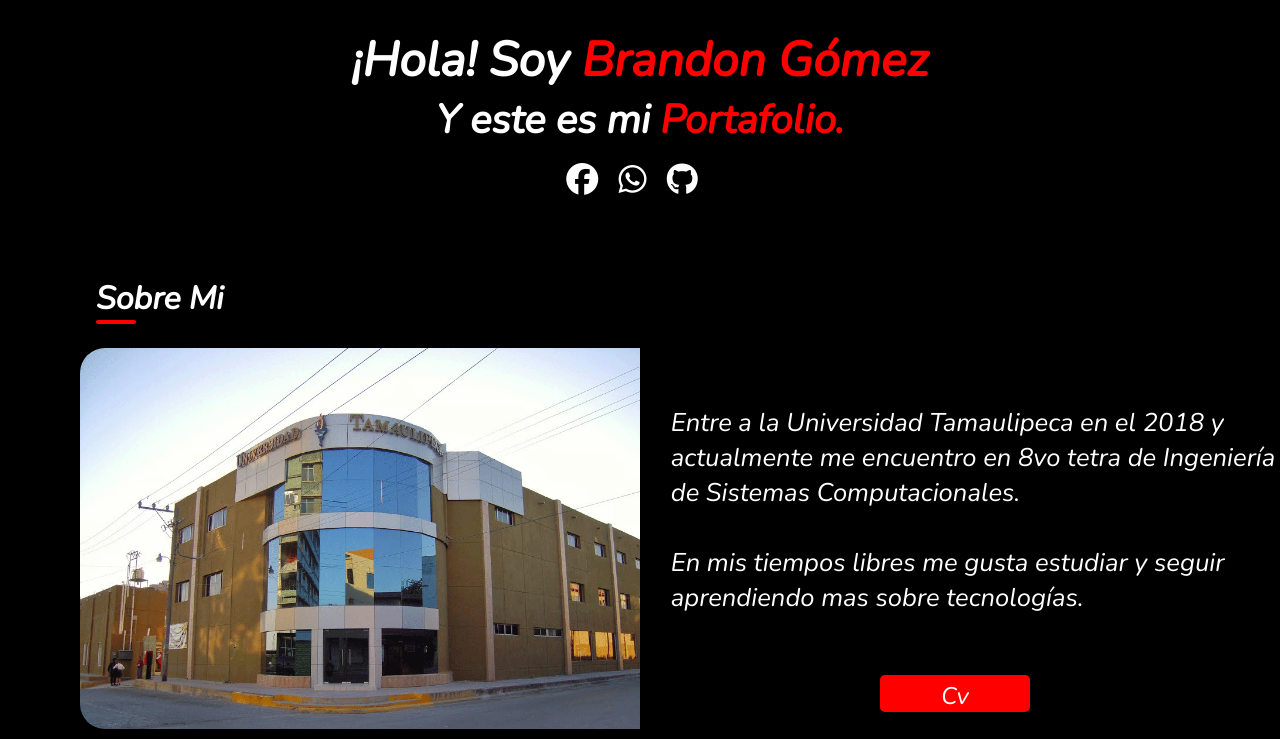
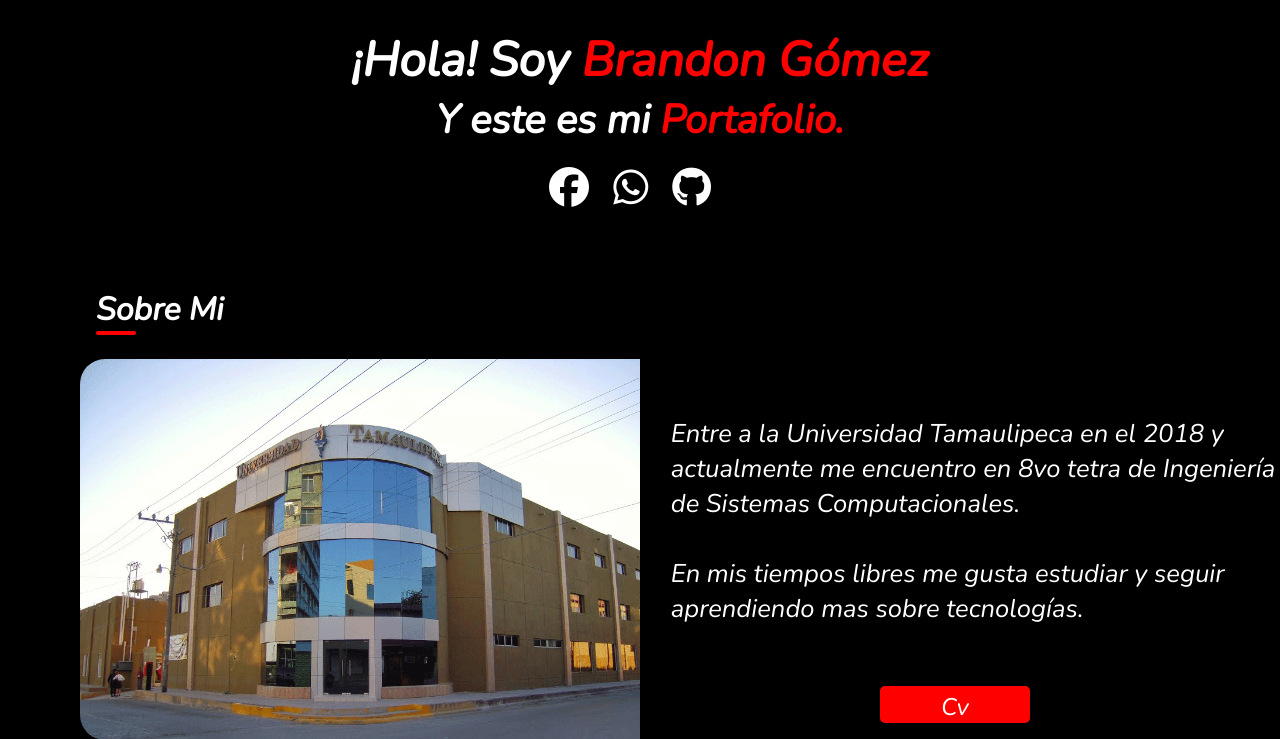
Before and after one commit to brandongc9911/Portafolio, a PHP site: page / in a window 1280 px wide. Shown: the part 540-1279 px from the top of the page. Run offline with PHP 8.4, Linux system fonts and the light colour scheme; some libraries are stand-ins or nearby versions.

Commit message:
modificacion redes

```diff
--- a/css/styles.css
+++ b/css/styles.css
@@ -47,7 +47,7 @@
 
 .redes i{
     color: white;
-    font-size: 2em;
+    font-size: 2.5em;
     margin-right: 0.5em;
     margin-top: 0.5em;
 
```
